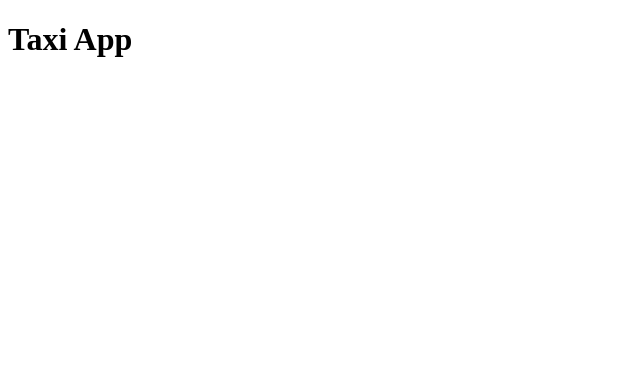
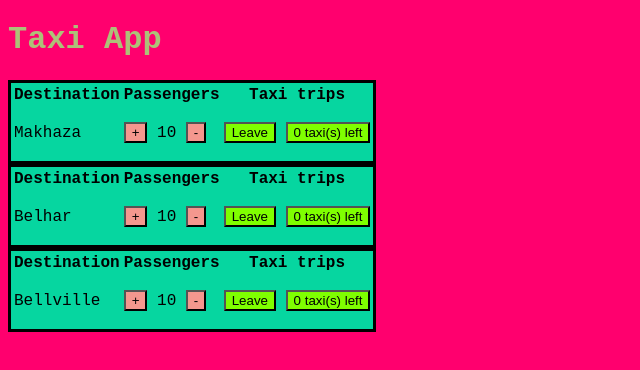
Before and after one commit to simelane-jpd/taxi-app, a plain HTML site: page index.html in a window 1280 px wide. Shown: the whole page, without its empty margins (0-640 px from the left). Drawn offline with nearby package versions, Linux system fonts and the light colour scheme.

Commit message:
added ques, routes, error texts

```diff
--- a/index.html
+++ b/index.html
@@ -1,12 +1,102 @@
 <!DOCTYPE html>
 <html lang="en">
+
 <head>
     <meta charset="UTF-8">
     <meta http-equiv="X-UA-Compatible" content="IE=edge">
     <meta name="viewport" content="width=device-width, initial-scale=1.0">
+    <link rel="stylesheet" href="style.css">
+
     <title>Document</title>
 </head>
+
 <body>
-    <h1>Taxi App</h1>
+    <script defer src="https://unpkg.com/alpinejs@3.x.x/dist/cdn.min.js"></script>
+    <div class="container">
+        <h1>Taxi App</h1>
+        <div x-data="{ errorMessage: false }">
+            <div x-data="{ successMessage: false }">
+                <div x-data="{ noTaxisError: false }">
+                    <p id="snackbar" x-show="errorMessage">taxi needs 10 passengers to depart</p>
+                    <p id="snackbar" x-show="noTaxisError">there are currently no taxis available</p>
+                    <p id="snackbar" x-show="successMessage">taxi has successfully departed</p>
+                    <div x-data="{ rank : [{
+                        destination: 'Makhaza',
+                        queue: 10,
+                        departedTaxis: 0,
+                        taxiFare: 15,
+                        totalFare: 0,
+                        availTaxis: 3
+                    },
+                    {
+                        destination: 'Belhar',
+                        queue: 10,
+                        departedTaxis: 0,
+                        taxiFare: 20,
+                        totalFare: 0,
+                        availTaxis: 3
+                    },
+                    {
+                        destination: 'Bellville',
+                        queue: 10,
+                        departedTaxis: 0,
+                        taxiFare: 25,
+                        totalFare: 0,
+                        availTaxis: 3
+                    }]}">
+                        <template x-for="taxi in rank">
+                            <table class="table">
+
+                                <tr>
+                                    <th>Destination</th>
+                                    <th>Passengers</th>
+                                    <th>Taxi trips</th>
+                                    <!--th scope="col">Trip Fare</th>
+                                        <th scope="col">Total Fare Made</th>
+                                        <th scope="col">Available Taxis</th-->
+                                </tr>
+
+
+                                <tr>
+                                    <td>
+                                        <p x-text="taxi.destination"></p>
+                                    </td>
+
+                                    <td>
+                                        <button class="btn" x-on:click="taxi.queue++">+</button>
+                                        <span x-text="taxi.queue"></span>
+                                        <button class="btn" x-on:click="taxi.queue--">-</button>
+                                    </td>
+
+
+                                    <td><button class="Btn"
+                                            x-on:click="if (taxi.queue >= 10 && taxi.availTaxis > 0) {taxi.queue-=10, taxi.departedTaxis++, taxi.totalFare+=taxi.taxiFare, taxi.availTaxis--, successMessage=true} else if (taxi.queue < 10) {errorMessage=true; setTimeout(() => { errorMessage=false }, 2000)}; setTimeout(() => { successMessage=false }, 2000); if (taxi.availTaxis <= 0){noTaxisError=true} setTimeout(() => { noTaxisError=false }, 2000)">Leave
+                                        </button> <button class="Btn"> <span x-text="taxi.departedTaxis"></span>
+                                            taxi(s)
+                                            left</button></td>
+                                    <!--td>
+                                            <p x-text="taxi.taxiFare.toFixed(2)"></p>
+                                        </td>
+                                        <td>
+                                            <p x-text="taxi.totalFare.toFixed(2)"></p>
+                                        </td>
+                                        <td>
+                                            <p x-text="taxi.availTaxis"></p>
+                                        </td-->
+                                </tr>
+
+                            </table>
+                        </template>
+                    </div>
+                </div>
+            </div>
+        </div>
+    </div>
+
+
+
+
+
 </body>
+
 </html>
--- /dev/null
+++ b/style.css
@@ -0,0 +1,44 @@
+table {
+    background-color:#06d6a0;
+
+    border-radius: solid;
+}
+body {
+    background-color:#ff006e;
+    font-family: 'Courier New', Courier, monospace;
+}
+@media (min-width: 560px) {
+    body {
+        background-color: #03071e;
+    }
+    table {
+        background-color:#e85d04;
+
+        border-radius: solid;
+    }
+    }
+
+    h1 {
+        color:#adc178;
+    }
+
+
+@media (min-width: 960px) {
+    body {
+        background-color:#ff006e;
+    }
+    table {
+        background-color:#06d6a0;
+
+        border-radius: solid;
+        border: solid;
+    }
+
+}
+
+.btn {
+    background-color:#f4978e;
+}
+.Btn {
+    background-color:chartreuse;
+}
```
Also changed, not shown: 1 other file.
